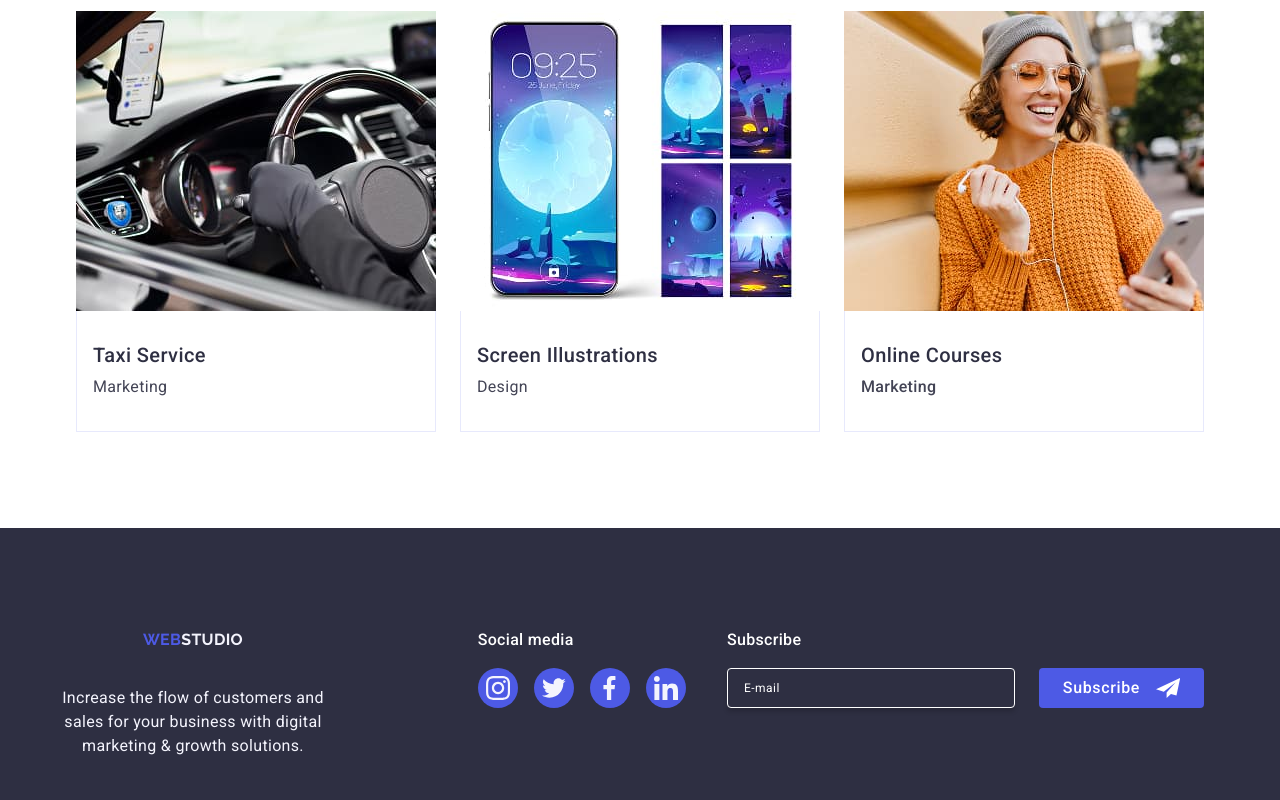
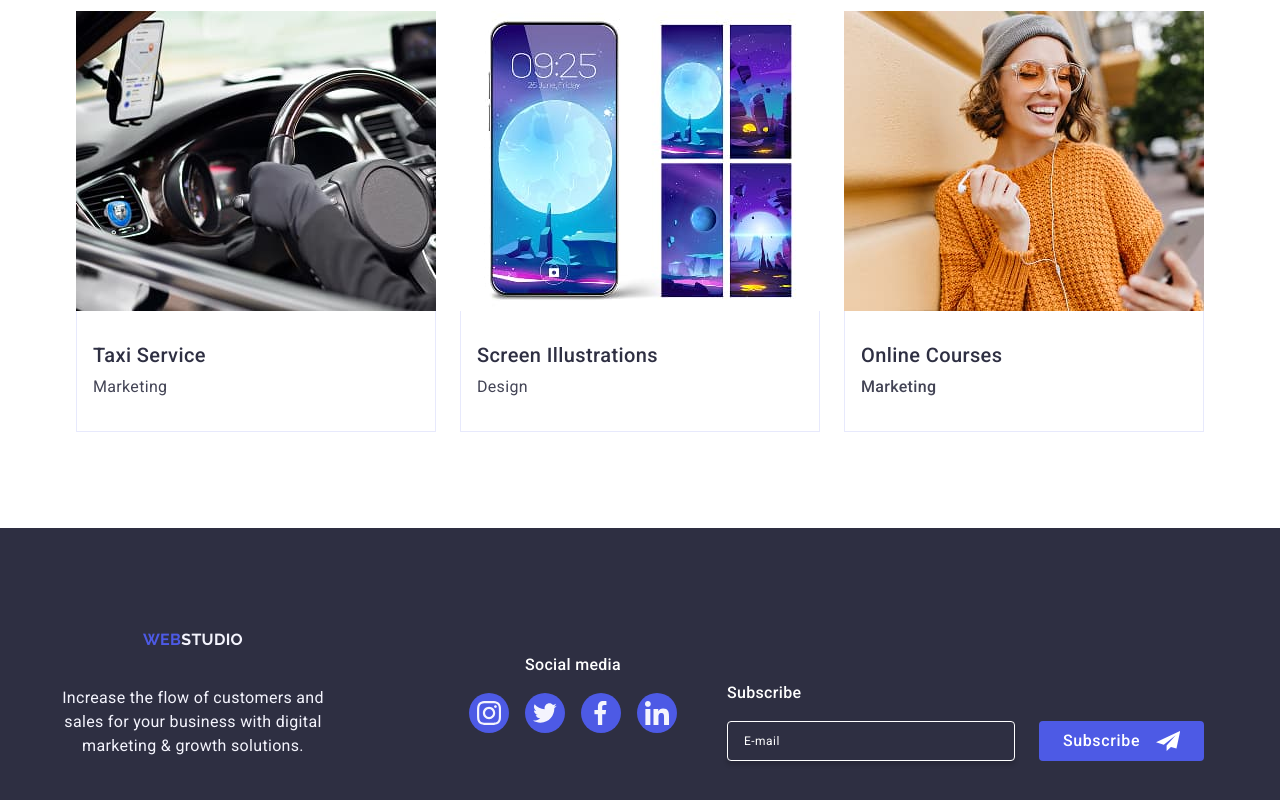
Before and after one commit to marianinahub/goit-markup-hw-06, a plain HTML site: page index.html in a window 1280 px wide. Shown: the part 2450-3250 px from the top of the page. Drawn offline with nearby package versions, Linux system fonts and the light colour scheme.

Commit message:
homework 6

```diff
--- a/css/styles.css
+++ b/css/styles.css
@@ -751,7 +751,7 @@ font-weight: 500;
 .container-footer {
     display: flex;
     flex-direction: column;
-    align-items: baseline;
+    align-items: center;
 }
 @media screen and (min-width: 768px) {
     .container-footer {
@@ -828,20 +828,22 @@ font-weight: 500;
 }
 
 .container-social {
+    display: flex;
+    flex-direction: column;
     align-items: center;
     font-weight: 500;
     font-size: 16px;
     line-height: 1.5;
     letter-spacing: 0.02em;
     color: #FFFFFF;
-    margin: 0 auto 72px;
+    margin-bottom: 72px;
 
 }
 
 @media screen and (min-width: 320px),
 (max-width: 768px) {
     .container-socia {
-        margin: 0 0 72px;
+        margin-top: 72px;
         }
     }
 
```
